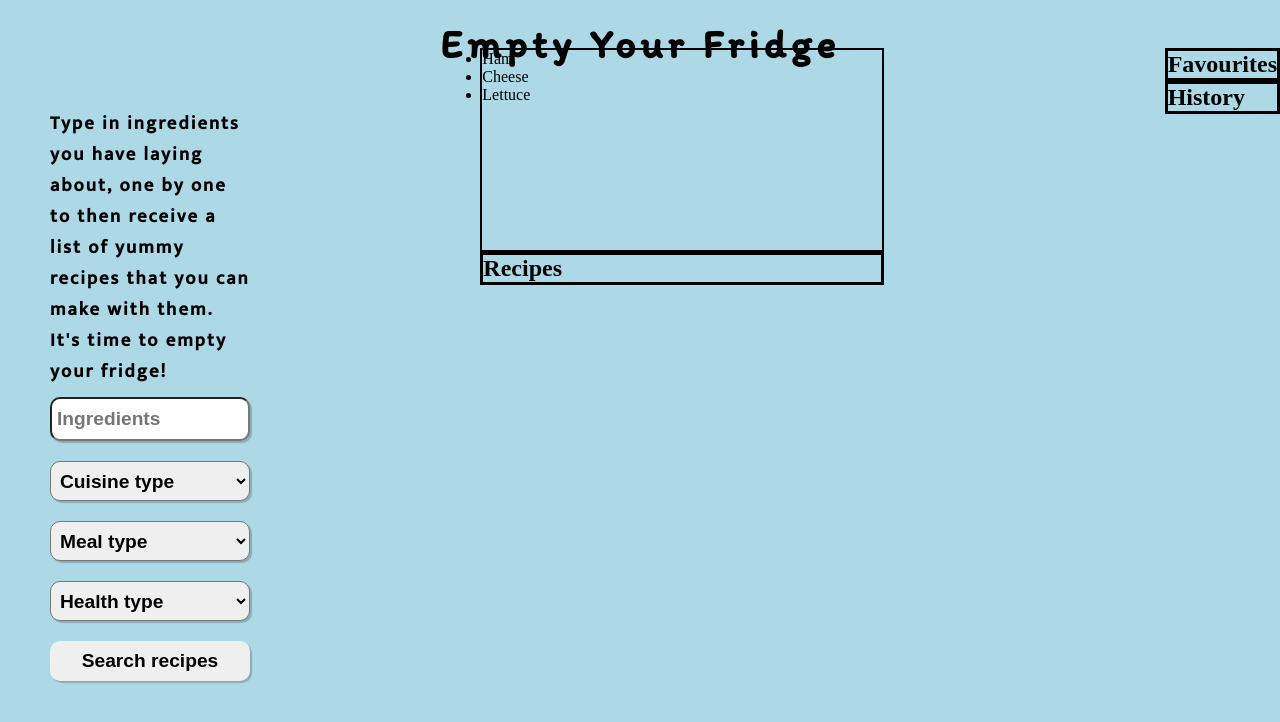
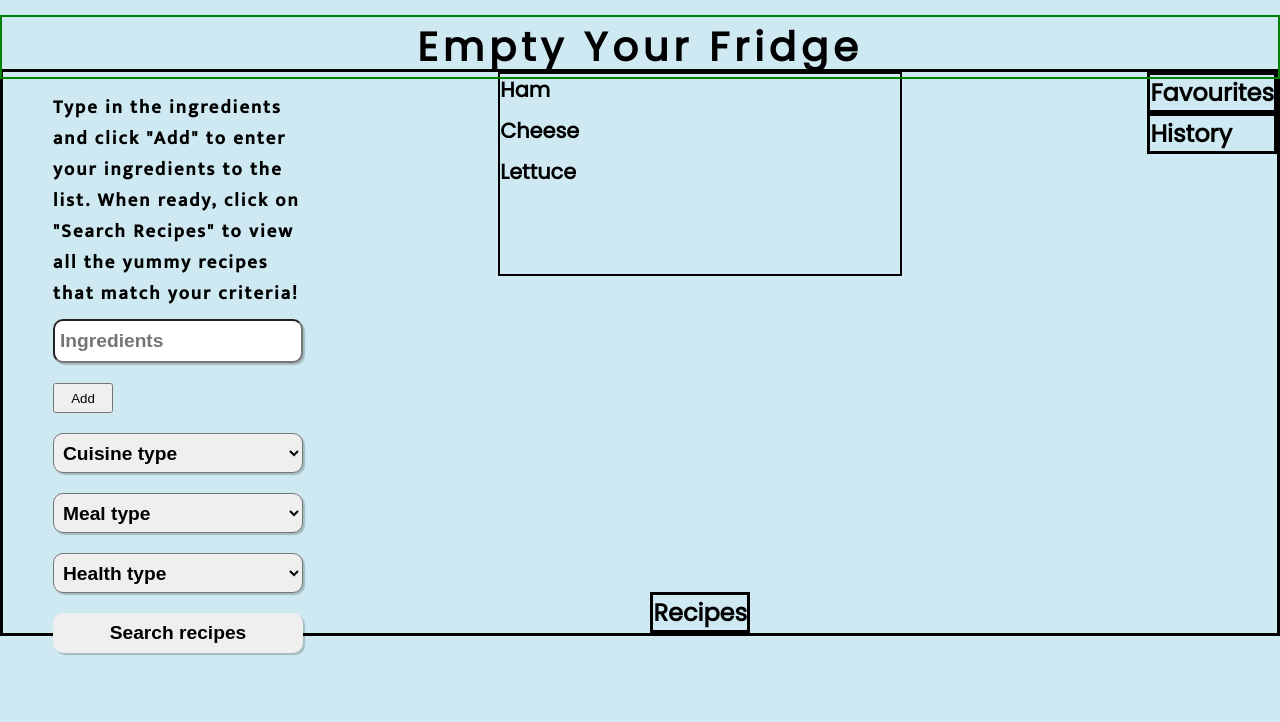
Before and after one commit to TheBigBookMan/Empty-Your-Fridge, a React (Create React App) app in the folder empty-your-fridge/: page / in a window 1280 px wide. Shown: the top 722 px of the page. Built offline with nearby package versions, Linux system fonts and the light colour scheme.

Commit message:
changed the design around and added in add button for ingredients

```diff
--- a/empty-your-fridge/public/index.html
+++ b/empty-your-fridge/public/index.html
@@ -11,7 +11,7 @@
     <link rel="preconnect" href="https://fonts.googleapis.com" />
     <link rel="preconnect" href="https://fonts.gstatic.com" crossorigin />
     <link
-      href="https://fonts.googleapis.com/css2?family=Itim&display=swap"
+      href="https://fonts.googleapis.com/css2?family=Poppins&display=swap"
       rel="stylesheet"
     />
     <link rel="preconnect" href="https://fonts.googleapis.com" />
--- a/empty-your-fridge/src/components/Bowl/Bowl.js
+++ b/empty-your-fridge/src/components/Bowl/Bowl.js
@@ -1,5 +1,7 @@
 import React from "react";
 import { bowlStyles as bowl } from "./styles/BowlStyles";
+
+// need to import the state array from ingredients to then have list on on here
 
 const Bowl = () => {
   return (
--- a/empty-your-fridge/src/components/Bowl/styles/BowlStyles.js
+++ b/empty-your-fridge/src/components/Bowl/styles/BowlStyles.js
@@ -3,5 +3,14 @@ export const bowlStyles = {
     border: "black solid 2px",
     height: "200px",
     width: "400px",
+    fontSize: "1.3rem",
+  },
+  bowlList: {
+    listStyleType: "none",
+    display: "flex",
+    flexDirection: "column",
+    flexWrap: "wrap",
+    gap: "10px",
+    fontWeight: "bolder",
   },
 };
--- a/empty-your-fridge/src/components/Ingredients/Ingredients.js
+++ b/empty-your-fridge/src/components/Ingredients/Ingredients.js
@@ -13,9 +13,9 @@ const Ingredients = () => {
   return (
     <div style={style.ingredientsContainer}>
       <h3>
-        Type in ingredients you have laying about, one by one to then receive a
-        list of yummy recipes that you can make with them. It's time to empty
-        your fridge!
+        Type in the ingredients and click "Add" to enter your ingredients to the
+        list. When ready, click on "Search Recipes" to view all the yummy
+        recipes that match your criteria!
       </h3>
       <form style={style.formContainer}>
         <input
@@ -23,6 +23,9 @@ const Ingredients = () => {
           style={style.ingredientInput}
           placeholder="Ingredients"
         />
+        <button type="submit" className="ingredient-btn">
+          Add
+        </button>
         <select style={style.cuisineInput}>
           <option value="" selected disabled hidden>
             Cuisine type
--- a/empty-your-fridge/src/components/Ingredients/styles/Ingredients.css
+++ b/empty-your-fridge/src/components/Ingredients/styles/Ingredients.css
@@ -6,4 +6,10 @@
 
 .submit-input:hover {
   cursor: pointer;
+  background-color: rgba(237, 214, 214, 0.999);
 }
+
+.ingredient-btn {
+  width: 60px;
+  height: 30px;
+}
--- a/empty-your-fridge/src/components/Ingredients/styles/IngredientsStyles.js
+++ b/empty-your-fridge/src/components/Ingredients/styles/IngredientsStyles.js
@@ -2,9 +2,9 @@ export const ingredientsStyles = {
   ingredientsContainer: {
     display: "flex",
     flexDirection: "column",
-    maxWidth: "200px",
+    maxWidth: "250px",
     position: "relative",
-    top: "60px",
+    top: "20px",
     left: "50px",
     fontFamily: "mukta",
     letterSpacing: "2px",
--- a/empty-your-fridge/src/styles/App.css
+++ b/empty-your-fridge/src/styles/App.css
@@ -4,23 +4,35 @@
 }
 
 body {
-  background-color: lightblue;
+  background-color: rgb(206, 233, 242);
+  font-family: "Poppins";
 }
 
 /*App style*/
 .App-header {
   text-align: center;
   position: relative;
-  top: 20px;
-  font-family: "Itim", "sans-serif";
+  top: 15px;
+  font-family: "Poppins", "sans-serif";
+  border: green solid 2px;
+  margin-bottom: 5px;
 }
 
 .App-header h1 {
   font-size: 2.5rem;
   letter-spacing: 5px;
+  padding: -10px;
 }
 
 .container {
   display: flex;
   justify-content: space-between;
+  border: black solid 3px;
 }
+
+.middle-container {
+  display: flex;
+  flex-direction: column;
+  justify-content: space-between;
+  align-items: center;
+}
```
